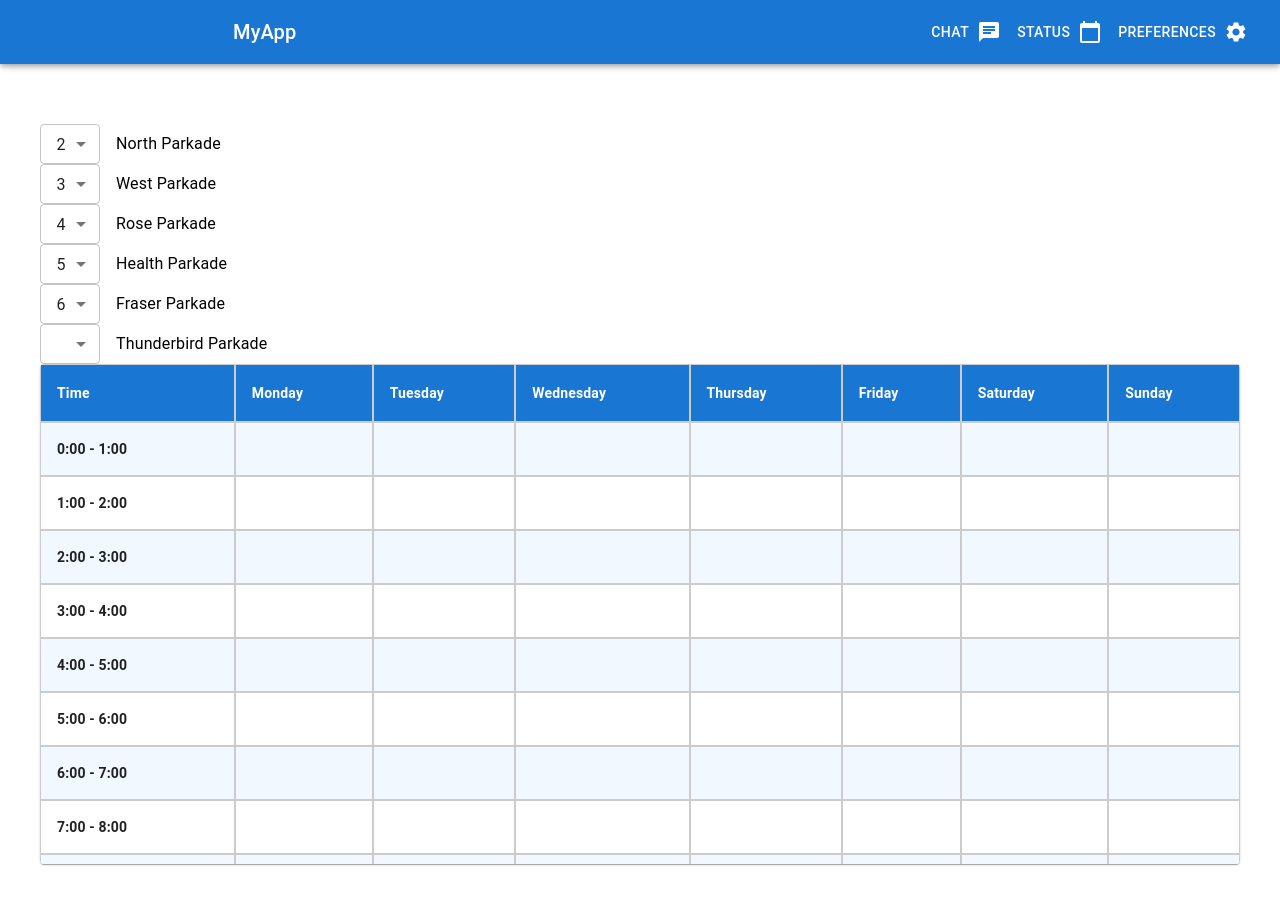
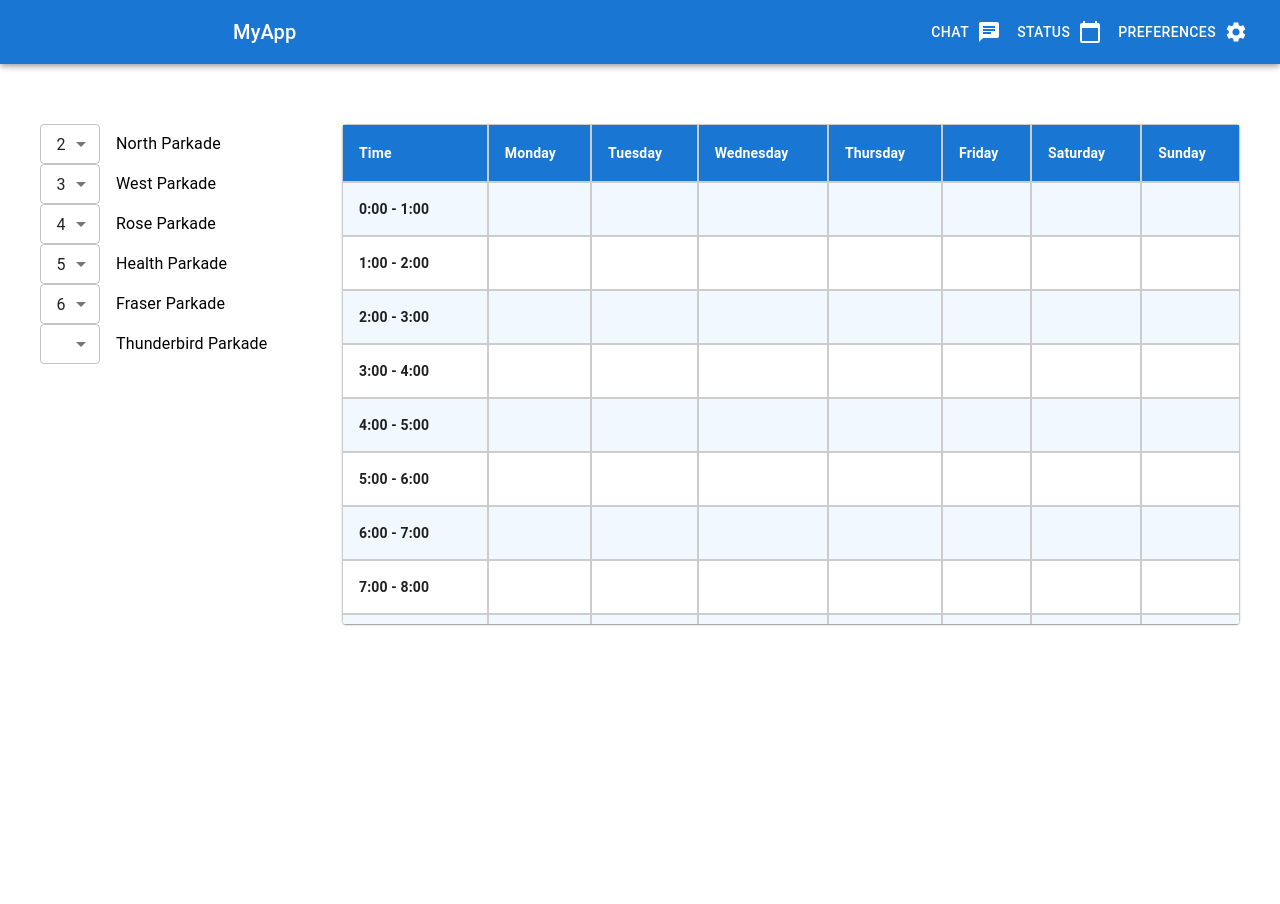
Before and after one commit to NACK2/parking-buddy, a React (Vite) app: page /preferences in a window 1280 px wide. After the commit the page ends 800 px from the top, so only its background shows below. Built offline with nearby package versions, Linux system fonts and the light colour scheme.

Commit message:
made dropdowns and timetable side by side

```diff
--- a/src/pages/Preferences.jsx
+++ b/src/pages/Preferences.jsx
@@ -1,4 +1,5 @@
 import { useState } from 'react'
+import { Grid } from '@mui/material'
 import Calendar from '../components/Calendar';
 import DropdownSelector from '../components/dropdownSelector';
 
@@ -16,11 +17,17 @@
 
     return (
         <>
-            {Object.keys(parkades).map((parkade, i) => (
-                <DropdownSelector key={i} parkades={parkades} setParkades={setParkades} parkade={parkade}/>
-            ))}
+            <Grid container spacing={1}>
+                <Grid item xs={3}>
+                    {Object.keys(parkades).map((parkade, i) => (
+                        <DropdownSelector key={i} parkades={parkades} setParkades={setParkades} parkade={parkade}/>
+                    ))}
+                </Grid>
 
-            <Calendar isPreferencesPage={true}/>
+                <Grid item xs={9}>
+                <   Calendar isPreferencesPage={true}/>
+                </Grid>
+            </Grid>
         </>
     )
 }
```
